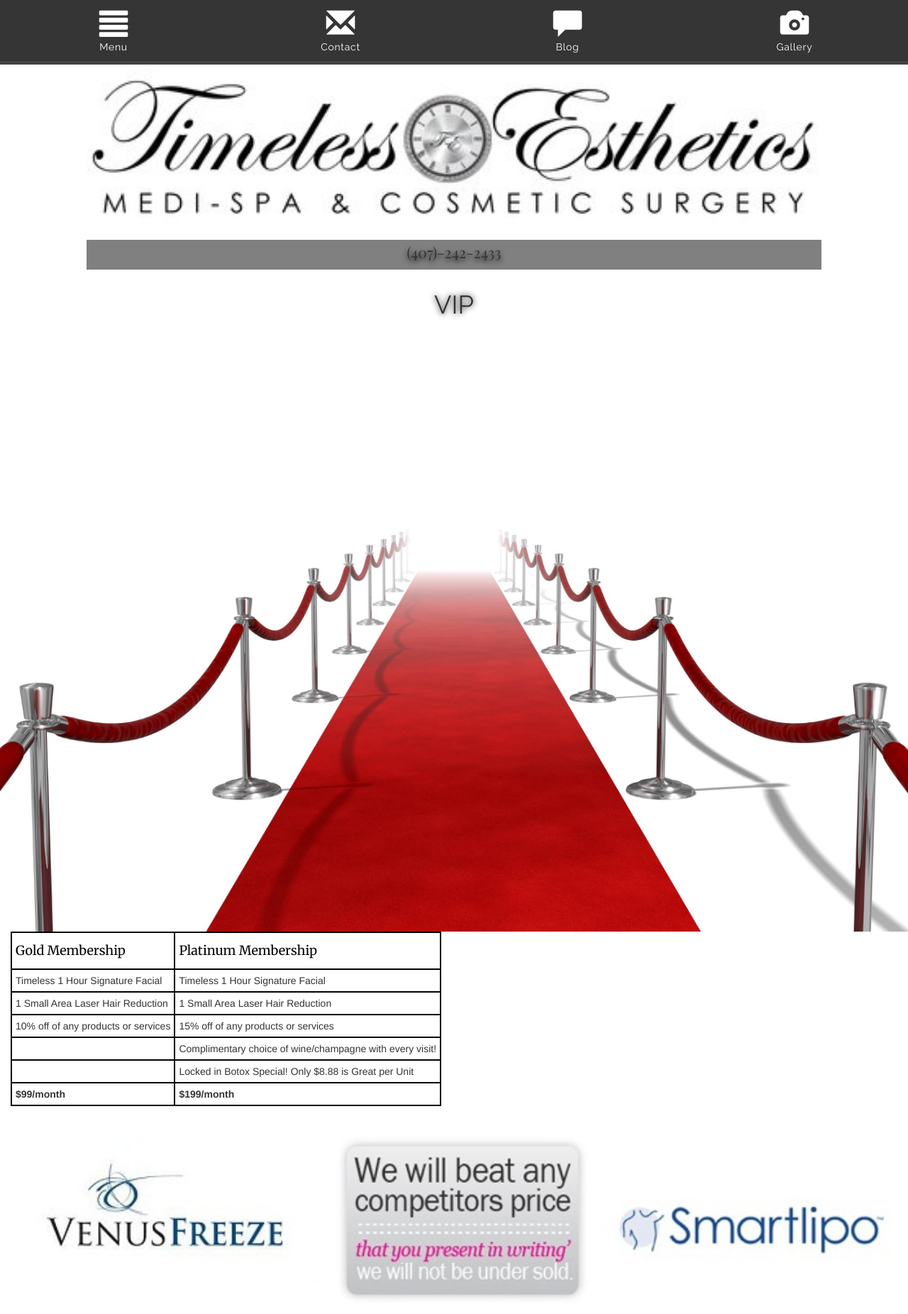
After one commit to ctpelnar1988/TimelessAngularRails, a Rails app: page /vip in a window 1280 px wide. The commit adds this page. Shown: the whole page at 71% size. Run offline with Rails 7, Linux system fonts and the light colour scheme; style sheets or scripts are compiled from the project's sources; some libraries are stand-ins or nearby versions.

Commit message:
added vip page

```diff
--- /dev/null
+++ b/app/assets/stylesheets/vip.css
@@ -0,0 +1,32 @@
+.vip_header {
+  font-family: 'Raleway', sans-serif;
+  text-shadow: 0px 0px 9px black;
+}
+
+.red_carpet_image {
+  width:100%;
+}
+
+table, th, td {
+    border: 0.2em solid black;
+    border-collapse: collapse;
+}
+
+th, td {
+    padding: 5px;
+    text-align: left;
+}
+
+table {
+  margin-bottom: 2em;
+}
+
+.gold_membership_th {
+  font-family: 'Merriweather', serif;
+  color: black;
+}
+
+.platinum_membership_th {
+  font-family: 'Merriweather', serif;
+  color: black;
+}
--- a/app/controllers/pages_controller.rb
+++ b/app/controllers/pages_controller.rb
@@ -9,4 +9,8 @@
 
   def for_men
   end
+
+  def vip
+  end
+
 end
--- a/app/views/layouts/application.html.erb
+++ b/app/views/layouts/application.html.erb
@@ -8,6 +8,7 @@
   <!-- GOOGLE FONTS -->
   <link href='https://fonts.googleapis.com/css?family=Raleway' rel='stylesheet' type='text/css'>
   <link href='https://fonts.googleapis.com/css?family=Playfair+Display' rel='stylesheet' type='text/css'>
+  <link href='https://fonts.googleapis.com/css?family=Merriweather:400,900' rel='stylesheet' type='text/css'>
 
   <!-- CSS -->
   <link rel="stylesheet" href="https://maxcdn.bootstrapcdn.com/bootstrap/3.3.5/css/bootstrap.min.css">
@@ -37,7 +38,7 @@
       </div>
 
       <div>
-        <a href="#"><h4 class="nav-menu-dd-text">Vip Membership</h4></a>
+        <a href="/vip"><h4 class="nav-menu-dd-text">Vip Membership</h4></a>
       </div>
 
       <div>
--- /dev/null
+++ b/app/views/pages/vip.html.erb
@@ -0,0 +1,48 @@
+<div class="container-fluid">
+  <div class="row text-center">
+    <h1 class="vip_header">VIP</h1>
+  </div>
+</div>
+
+<div class="container-fluid">
+  <div class="row">
+    <img class="red_carpet_image" src="/assets/redCarpet.jpg">
+  </div>
+  <div class="row">
+    <div class="col-xs-12">
+      <table>
+        <thead>
+          <tr>
+            <th><h4 class="gold_membership_th">Gold Membership</h4></th>
+            <th><h4 class="platinum_membership_th">Platinum Membership</h4></th>
+          </tr>
+          </thead><tbody>
+            <tr>
+              <td>Timeless 1 Hour Signature Facial</td>
+              <td>Timeless 1 Hour Signature Facial</td>
+            </tr>
+            <tr>
+              <td>1 Small Area Laser Hair Reduction</td>
+              <td>1 Small Area Laser Hair Reduction</td>
+            </tr>
+            <tr>
+              <td>10% off of any products or services</td>
+              <td>15% off of any products or services</td>
+            </tr>
+            <tr>
+              <td></td>
+              <td>Complimentary choice of wine/champagne with every visit!</td>
+            </tr>
+            <tr>
+              <td></td>
+              <td>Locked in Botox Special! Only $8.88 is Great per Unit</td>
+            </tr>
+            <tr>
+              <td><strong>$99/month</strong></td>
+              <td><strong>$199/month</strong></td>
+            </tr>
+          </tbody>
+      </table>
+    </div>
+  </div>
+</div>
--- a/config/routes.rb
+++ b/config/routes.rb
@@ -6,6 +6,7 @@
   get '/about' => 'pages#about'
 
   get '/for_men' => 'pages#for_men'
+  get '/vip' => 'pages#vip'
 
 
   # Messages Controller
```
Also changed, not shown: app/assets/images/redCarpet.jpg (added).
